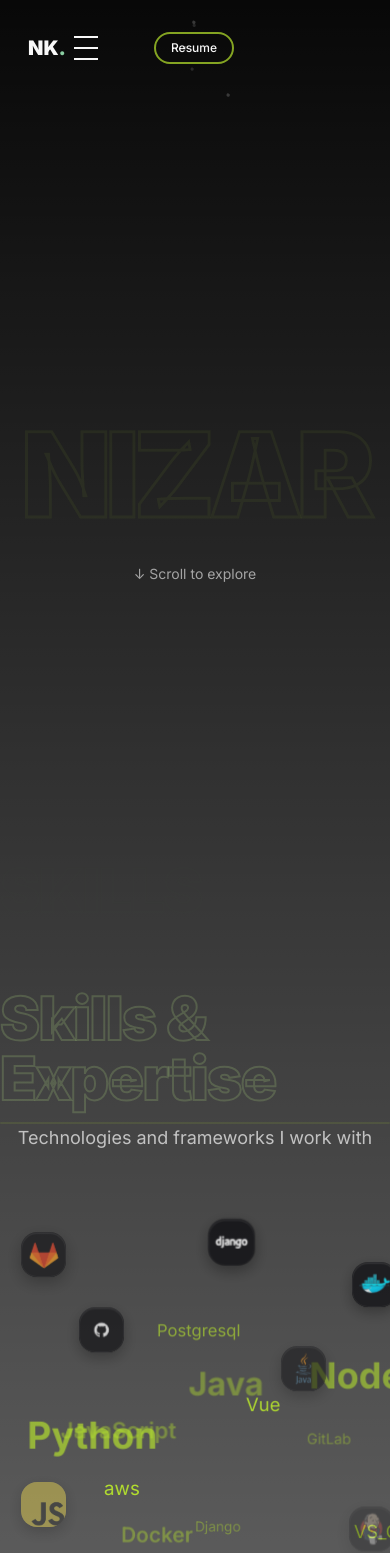
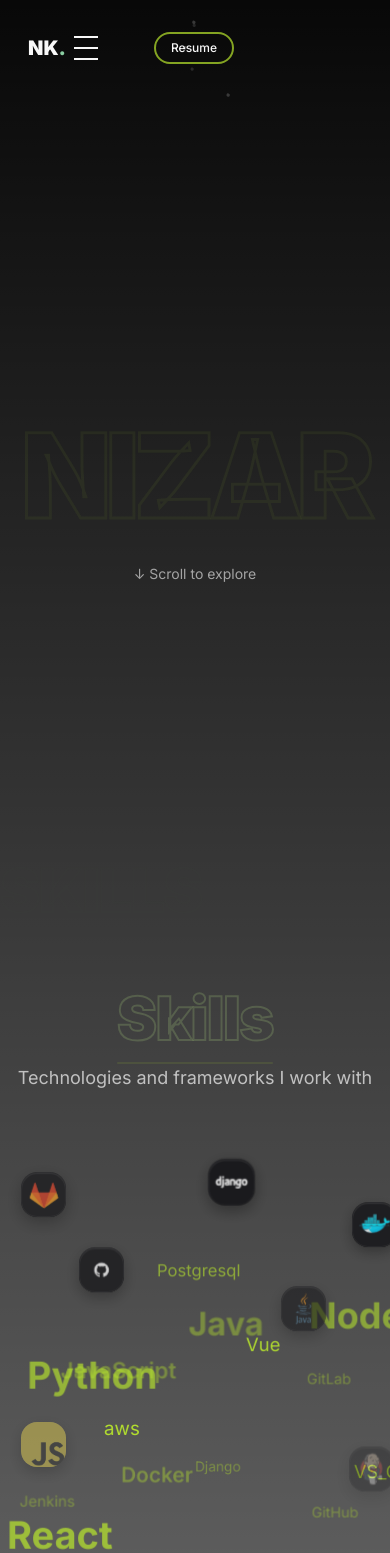
Before and after one commit to nizarkadri/portfolio-website, a Next.js app: page / in a window 390 px wide. Shown: the top 1553 px of the page. Built offline with nearby package versions, Linux system fonts and the light colour scheme.

Commit message:
refactor: Update SkillTitle component to display shortened title on mobile for improved responsiveness

```diff
--- a/components/SkillTitle.tsx
+++ b/components/SkillTitle.tsx
@@ -2,8 +2,10 @@
 
 import { motion } from 'framer-motion';
 import { titleVariants, highlightVariants} from '../utils/animations';
+import {useIsMobile} from '../app/hooks/useMobile';
 
 const SkillTitle = () => {
+  const isMobile = useIsMobile();
   return (
     <div className="flex flex-col items-center mb-16">
       <motion.div
@@ -17,7 +19,7 @@ const SkillTitle = () => {
           // huge-text absolute top-6 md:-top-16 left-[7%] md:left-0 md:translate-x-0 opacity-80 text-[#B8E62D]/90 font-bold select-none
           variants={titleVariants}
         >
-          Skills & Expertise
+          {isMobile ? 'Skills' : 'Skills & Expertise'}
         </motion.h2>
         <motion.div
           className="absolute -bottom-2 left-0 h-0.5 bg-[#B8E62D]/10 rounded-full"
```
